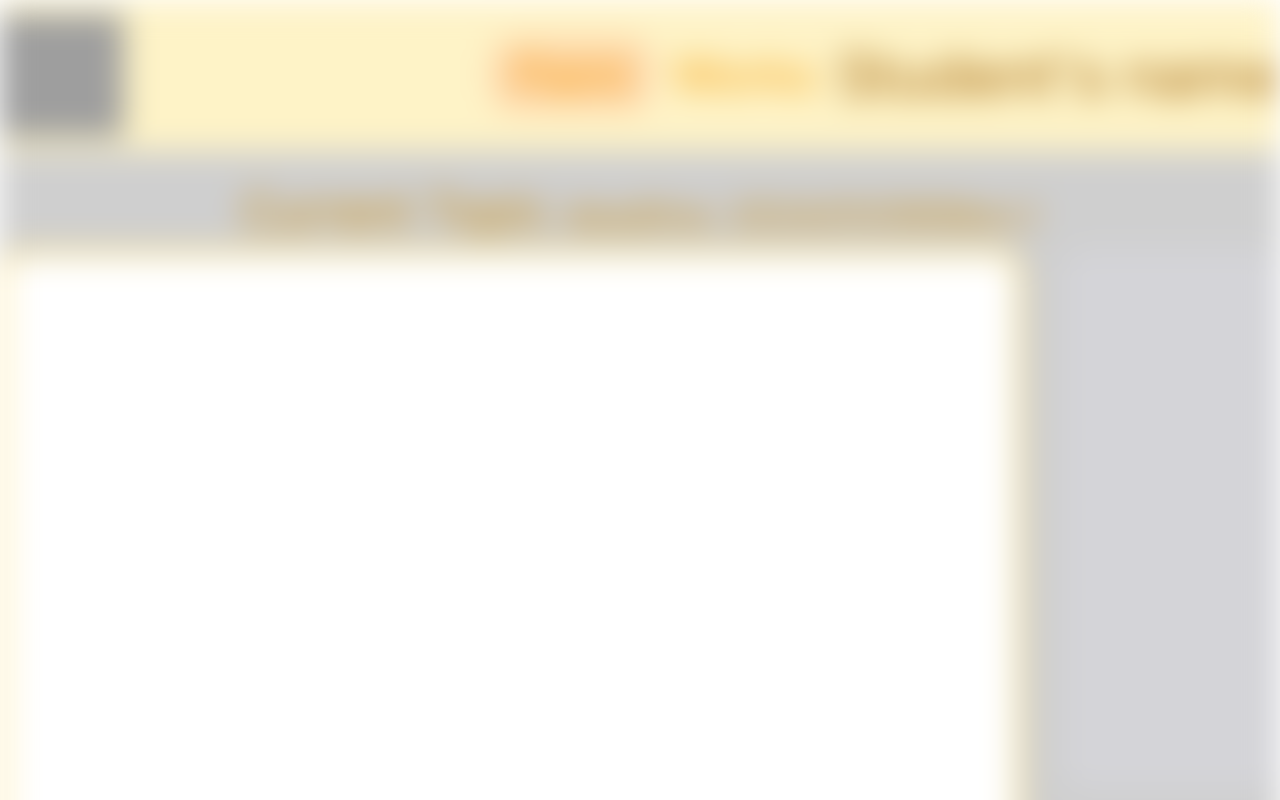
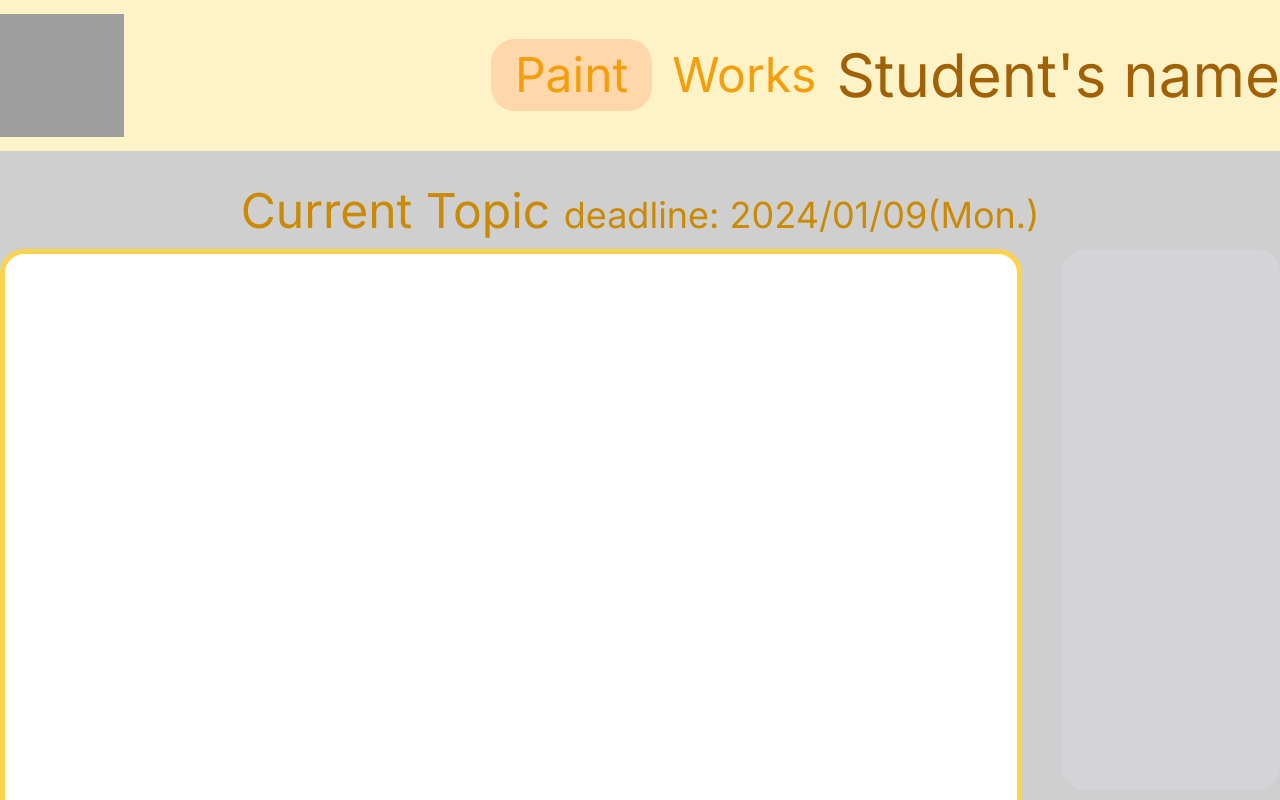
Before and after one commit to vivicheng031/Web-APP, a Next.js app: page /painting in a window 1280 px wide. Built offline with nearby package versions, Linux system fonts and the light colour scheme; grey boxes are pictures that could not be loaded.

Commit message:
login page

```diff
--- a/src/app/painting/page.tsx
+++ b/src/app/painting/page.tsx
@@ -26,7 +26,7 @@ import "../globals.css";
 import { useDraw } from "@/hooks/useDraw";
 
 // import { usePost } from "@/hooks/usePost";
-// import type { Draw } from "@/lib/types/shared_types";
+import type { Draw } from "@/lib/types/shared_types";
 import "./style.css";
 
 export default function Painting() {
@@ -218,8 +218,10 @@ export default function Painting() {
 
   function drawLine({ prevPoint, currentPoint, ctx }: Draw) {
     const { x: currX, y: currY } = currentPoint;
-    const lineColor = color;
-    const lineWidth = brushSize;
+    // const lineColor = color;
+    // const lineWidth = brushSize;
+    const lineColor = "black";
+    const lineWidth = 10;
 
     const startPoint = prevPoint ?? currentPoint;
     ctx.beginPath();
@@ -247,7 +249,7 @@ export default function Painting() {
   const rectColor = "#D9D9D9";
 
   return (
-    <div id="main-element" className="h-full w-full blur-lg">
+    <div id="main-element" className="h-full w-full">
       <main
         className={`bg-brand_2 flex flex-col items-center`}
         style={{ backgroundColor }}
```
Also changed, not shown: src/app/fonts/Poetsen-One.woff2 (added).
